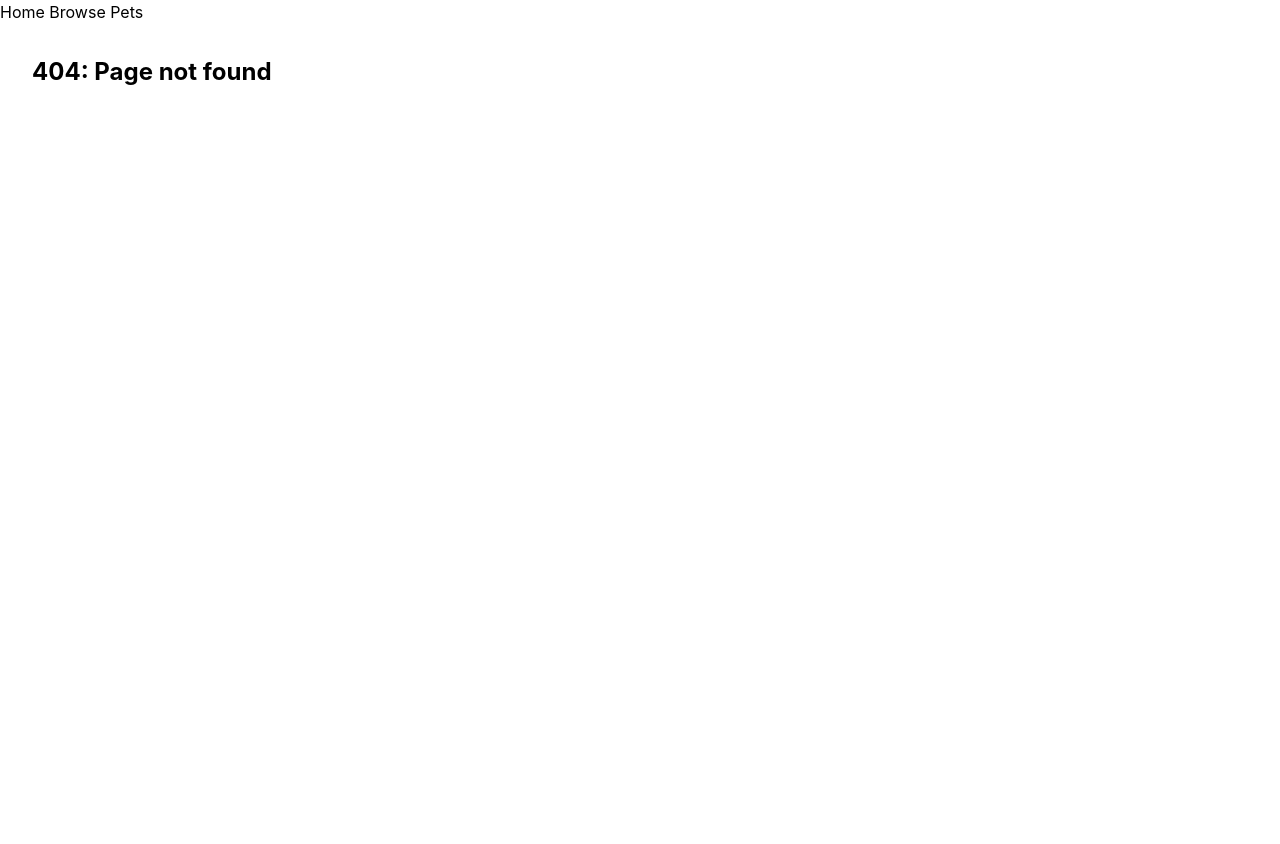
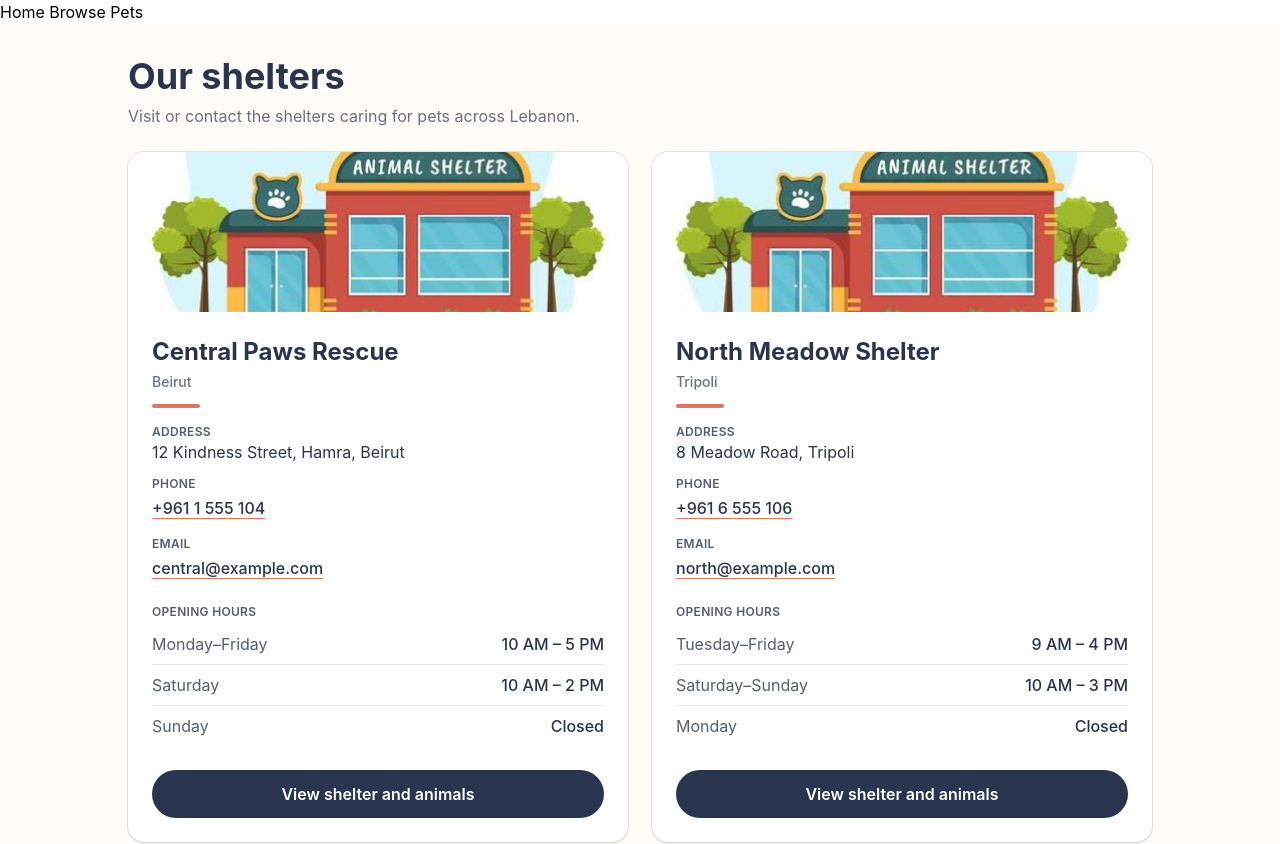
Before and after one commit to eiadoumer/Paws, a React (Vite) app: page /shelters in a window 1280 px wide. Before the commit this address had no page. Shown: the top 844 px of the page. Before the commit the page ends 800 px from the top, so only its background shows below. Built offline with nearby package versions, Linux system fonts and the light colour scheme.

Commit message:
edited some stuff such as adding the shelters button in the homepage, 12hour AM, PM rather than 24 hours, adjusted the names of the locations aswell and created a new shelter page that makes you able to view all avaialble shelters, only images are still missing here

```diff
--- a/src/App.jsx
+++ b/src/App.jsx
@@ -8,6 +8,7 @@ import LoginPage from "./pages/LoginPage"
 import RegisterPage from "./pages/RegisterPage"
 import PetFormPage from "./pages/PetFormPage"
 import ShelterDetailsPage from "./pages/ShelterDetailsPage"
+import ShelterListPage from "./pages/ShelterListPage"
 import DashboardPage from "./pages/DashboardPage"
 
 import Navbar from "./components/Navbar"
@@ -27,6 +28,7 @@ function App() {
       <Route path="/pets" element={<PetListPage />} />
       <Route path="/pets/:id" element={<PetDetailsPage />} />
       <Route path="/pets/new" element={<PetFormPage />} />
+      <Route path="/shelters" element={<ShelterListPage />} />
       <Route path="/shelters/:id" element={<ShelterDetailsPage />} />
       <Route path="/login" element={<LoginPage />} />
       <Route path="/register" element={<RegisterPage />} />
--- a/src/data/constants.js
+++ b/src/data/constants.js
@@ -39,5 +39,8 @@ export const AGE_GROUPS = [
   { value: 'senior', label: 'Senior (8+ years)', min: 96, max: Infinity },
 ];
 
+// Shown for a shelter that hasn't listed its own opening hours.
+export const DEFAULT_OPENING_HOURS = ['Every day: 09:00–19:00'];
+
 export const PET_STATUS = ['available', 'pending', 'adopted'];
 export const REQUEST_STATUS = ['pending', 'approved', 'rejected'];
--- a/src/data/selectors.js
+++ b/src/data/selectors.js
@@ -1,3 +1,5 @@
+import { DEFAULT_OPENING_HOURS } from './constants.js';
+
 // Always pass the CURRENT shared-state arrays, rather than importing seed arrays.
 export const getFeaturedPets = (pets) =>
   pets.filter((pet) => pet.isFeatured && pet.status === 'available');
@@ -24,3 +26,26 @@ export function getPetAgeLabel(ageMonths) {
   const yearLabel = `${years} year${years === 1 ? '' : 's'}`;
   return months ? `${yearLabel} ${months} month${months === 1 ? '' : 's'}` : yearLabel;
 }
+
+// A shelter's opening hours, or 09:00–19:00 every day when it hasn't listed any.
+export const getOpeningHours = (shelter) =>
+  shelter.openingHours?.length ? shelter.openingHours : DEFAULT_OPENING_HOURS;
+
+// Split "Monday–Friday: 10:00–17:00" into ["Monday–Friday", "10:00–17:00"].
+export function splitHours(line) {
+  const index = line.indexOf(': ');
+  return index === -1 ? [line, ''] : [line.slice(0, index), line.slice(index + 2)];
+}
+
+// Turn 24-hour times into 12-hour ones: "10:00–17:00" → "10 AM – 5 PM".
+// Words like "Closed" or "By appointment" are left as they are.
+export function formatHours12h(time) {
+  return time
+    .replace(/(\d{1,2}):(\d{2})/g, (_, h, m) => {
+      const hour = Number(h);
+      const suffix = hour < 12 ? 'AM' : 'PM';
+      const hour12 = hour % 12 || 12; // 0 → 12 AM, 12 → 12 PM
+      return m === '00' ? `${hour12} ${suffix}` : `${hour12}:${m} ${suffix}`;
+    })
+    .replace(/\s*[–-]\s*/g, ' – ');
+}
--- a/src/pages/HomePage.jsx
+++ b/src/pages/HomePage.jsx
@@ -41,6 +41,12 @@ function HomePage() {
               className="rounded-lg bg-navy px-6 py-3 text-center font-semibold text-cream hover:bg-navy/90 focus:outline-none focus:ring-2 focus:ring-navy focus:ring-offset-2"
             >
               Browse pets
+            </Link>
+            <Link
+              to="/shelters"
+              className="rounded-lg border border-navy px-6 py-3 text-center font-semibold text-navy hover:bg-cream focus:outline-none focus:ring-2 focus:ring-navy focus:ring-offset-2"
+            >
+              View our shelters
             </Link>
             <Link
               to="/register"
--- a/src/pages/PetListPage.jsx
+++ b/src/pages/PetListPage.jsx
@@ -1,5 +1,5 @@
 import { useState } from "react";
-import { useSearchParams } from "react-router";
+import { Link, useSearchParams } from "react-router";
 import FilterBar from "../components/FilterBar.jsx";
 import PetCard from "../components/PetCard.jsx";
 import { useAppData } from "../context/AppDataContext.jsx";
@@ -53,10 +53,21 @@ function PetListPage() {
   return (
     <main className="min-h-screen bg-cream px-4 py-8 sm:px-8 dark:bg-gray-950">
       <div className="mx-auto max-w-6xl">
-        <h1 className="text-3xl font-bold text-navy sm:text-4xl dark:text-white">Find your new friend</h1>
-        <p className="mt-2 text-navy/70 dark:text-gray-400">
-          Browse pets waiting for a home across Lebanon.
-        </p>
+        {/* Phones: shelters button under the heading. Bigger screens: on the right. */}
+        <div className="flex flex-col gap-4 sm:flex-row sm:items-end sm:justify-between">
+          <div>
+            <h1 className="text-3xl font-bold text-navy sm:text-4xl dark:text-white">Find your new friend</h1>
+            <p className="mt-2 text-navy/70 dark:text-gray-400">
+              Browse pets waiting for a home across Lebanon.
+            </p>
+          </div>
+          <Link
+            to="/shelters"
+            className="shrink-0 rounded-full bg-navy px-6 py-3 text-center font-semibold text-white hover:bg-primary-800 focus:outline-none focus:ring-2 focus:ring-coral focus:ring-offset-2 dark:focus:ring-offset-gray-950"
+          >
+            View our shelters
+          </Link>
+        </div>
 
         <button
           type="button"
--- a/src/pages/ShelterDetailsPage.jsx
+++ b/src/pages/ShelterDetailsPage.jsx
@@ -3,7 +3,7 @@ import PawIcon from "../components/PawIcon.jsx";
 import PetCard from "../components/PetCard.jsx";
 import { useAppData } from "../context/AppDataContext.jsx";
 import { REGIONS } from "../data/constants.js";
-import { getPetsByShelter } from "../data/selectors.js";
+import { getOpeningHours, getPetsByShelter, splitHours } from "../data/selectors.js";
 
 /*
   Shows one shelter, looked up by the id in the URL (/shelters/:id),
@@ -17,12 +17,6 @@ import { getPetsByShelter } from "../data/selectors.js";
 // Turn a stored value like "mount-lebanon" into its label "Mount Lebanon".
 function getLabel(list, value) {
   return list.find((item) => item.value === value)?.label ?? value;
-}
-
-// Split "Monday–Friday: 10:00–17:00" into ["Monday–Friday", "10:00–17:00"].
-function splitHours(line) {
-  const index = line.indexOf(": ");
-  return index === -1 ? [line, ""] : [line.slice(0, index), line.slice(index + 2)];
 }
 
 // Shared look for the white cards on this page.
@@ -71,7 +65,7 @@ function ShelterDetailsPage() {
     { label: "Available", value: availablePets.length },
   ].filter((fact) => fact.value || fact.value === 0);
 
-  const hours = shelter.openingHours || [];
+  const hours = getOpeningHours(shelter);
   const hasContact = shelter.address || shelter.phone || shelter.email;
 
   return (
--- /dev/null
+++ b/src/pages/ShelterListPage.jsx
@@ -0,0 +1,140 @@
+import { Link } from "react-router";
+import PawIcon from "../components/PawIcon.jsx";
+import { useAppData } from "../context/AppDataContext.jsx";
+import { REGIONS } from "../data/constants.js";
+import { formatHours12h, getOpeningHours, splitHours } from "../data/selectors.js";
+
+/*
+  Lists every shelter (/shelters) with its contact details and opening hours.
+  Only shelters are shown, never individual users who posted a pet.
+  Opened from the "View our shelters" button on the Home page.
+*/
+
+// Turn a stored value like "mount-lebanon" into its label "Mount Lebanon".
+function getLabel(list, value) {
+  return list.find((item) => item.value === value)?.label ?? value;
+}
+
+// The city is the last part of the address: "8 Meadow Road, Tripoli" → "Tripoli".
+// Falls back to the region name if the shelter has no address.
+function getCity(shelter) {
+  const city = shelter.address?.split(",").pop().trim();
+  return city || (shelter.region && getLabel(REGIONS, shelter.region));
+}
+
+// Shared look for the small uppercase labels.
+const LABEL = "text-xs font-semibold uppercase tracking-wide text-navy/80 dark:text-coral";
+
+// Shared look for the phone and email links.
+const CONTACT_LINK =
+  "inline-block break-all py-1 font-medium text-navy underline decoration-coral underline-offset-4 hover:text-coral focus:outline-none focus:ring-2 focus:ring-coral rounded dark:text-white";
+
+function ShelterListPage() {
+  const { data } = useAppData();
+  const shelters = data.shelters;
+
+  return (
+    <main className="min-h-screen bg-cream px-4 py-8 sm:px-8 dark:bg-gray-950">
+      <div className="mx-auto max-w-5xl">
+        <h1 className="text-3xl font-bold text-navy sm:text-4xl dark:text-white">Our shelters</h1>
+        <p className="mt-2 text-navy/70 dark:text-gray-400">
+          Visit or contact the shelters caring for pets across Lebanon.
+        </p>
+
+        {shelters.length > 0 ? (
+          // One column on phones, two side by side from tablets up.
+          <ul className="mt-6 grid gap-6 md:grid-cols-2">
+            {shelters.map((shelter) => (
+              <li
+                key={shelter.id}
+                className="flex flex-col overflow-hidden rounded-2xl bg-white shadow-sm ring-1 ring-navy/10 dark:bg-gray-800 dark:ring-gray-700"
+              >
+                {shelter.imageUrl ? (
+                  <img
+                    src={shelter.imageUrl}
+                    alt={shelter.imageAlt || shelter.name}
+                    className="h-40 w-full bg-peach object-cover"
+                  />
+                ) : (
+                  <div className="flex h-40 w-full items-center justify-center bg-peach">
+                    <PawIcon className="size-14 text-coral" />
+                  </div>
+                )}
+
+                <div className="flex flex-1 flex-col p-5 sm:p-6">
+                  <h2 className="break-words text-2xl font-bold text-navy dark:text-white">{shelter.name}</h2>
+                  {getCity(shelter) && (
+                    <p className="mt-1 text-sm font-medium text-navy/70 dark:text-gray-400">{getCity(shelter)}</p>
+                  )}
+                  <div className="mt-3 h-1 w-12 rounded-full bg-coral" />
+
+                  <dl className="mt-4 space-y-3">
+                    {shelter.address && (
+                      <div>
+                        <dt className={LABEL}>Address</dt>
+                        <dd className="text-navy dark:text-gray-100">{shelter.address}</dd>
+                      </div>
+                    )}
+                    {shelter.phone && (
+                      <div>
+                        <dt className={LABEL}>Phone</dt>
+                        <dd>
+                          {/* Spaces are removed so phones can dial the number */}
+                          <a href={`tel:${shelter.phone.replace(/\s/g, "")}`} className={CONTACT_LINK}>
+                            {shelter.phone}
+                          </a>
+                        </dd>
+                      </div>
+                    )}
+                    {shelter.email && (
+                      <div>
+                        <dt className={LABEL}>Email</dt>
+                        <dd>
+                          <a href={`mailto:${shelter.email}`} className={CONTACT_LINK}>
+                            {shelter.email}
+                          </a>
+                        </dd>
+                      </div>
+                    )}
+                  </dl>
+
+                  <h3 className={`mt-5 ${LABEL}`}>Opening hours</h3>
+                  <dl className="mt-1 divide-y divide-navy/10 dark:divide-gray-700">
+                    {getOpeningHours(shelter).map((line) => {
+                      const [days, time] = splitHours(line);
+                      return (
+                        <div key={line} className="flex justify-between gap-4 py-2">
+                          <dt className="text-navy/80 dark:text-gray-300">{days}</dt>
+                          <dd className="text-right font-medium text-navy dark:text-gray-100">
+                            {formatHours12h(time)}
+                          </dd>
+                        </div>
+                      );
+                    })}
+                  </dl>
+
+                  {/* mt-auto keeps the buttons lined up at the bottom of each card */}
+                  <div className="mt-auto pt-6">
+                    <Link
+                      to={`/shelters/${shelter.id}`}
+                      className="block rounded-full bg-navy py-3 text-center font-semibold text-white hover:bg-primary-800 focus:outline-none focus:ring-2 focus:ring-coral focus:ring-offset-2 dark:focus:ring-offset-gray-800"
+                    >
+                      View shelter and animals
+                    </Link>
+                  </div>
+                </div>
+              </li>
+            ))}
+          </ul>
+        ) : (
+          <div className="mt-6 rounded-2xl bg-peach p-8 text-center dark:bg-gray-800">
+            <h2 className="text-xl font-semibold text-navy dark:text-white">No shelters listed yet</h2>
+            <p className="mt-2 text-navy/70 dark:text-gray-400">Please check back soon.</p>
+          </div>
+        )}
+      </div>
+    </main>
+  );
+}
+
+export default ShelterListPage;
```
